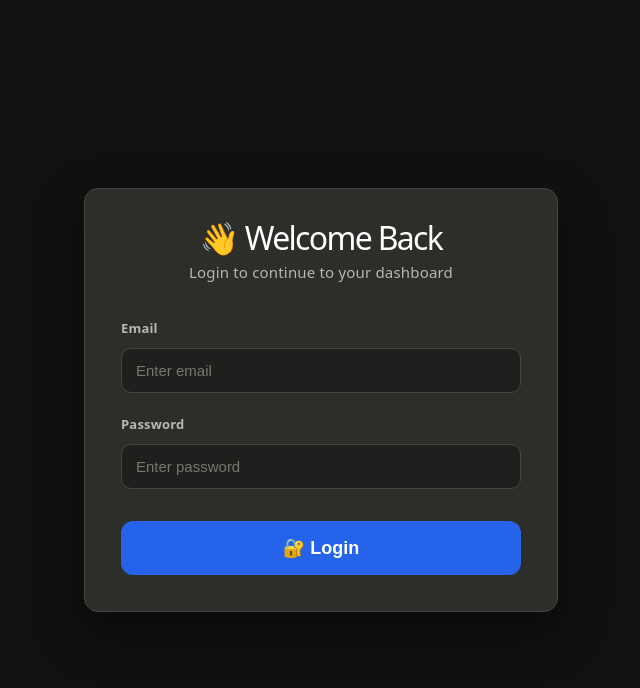
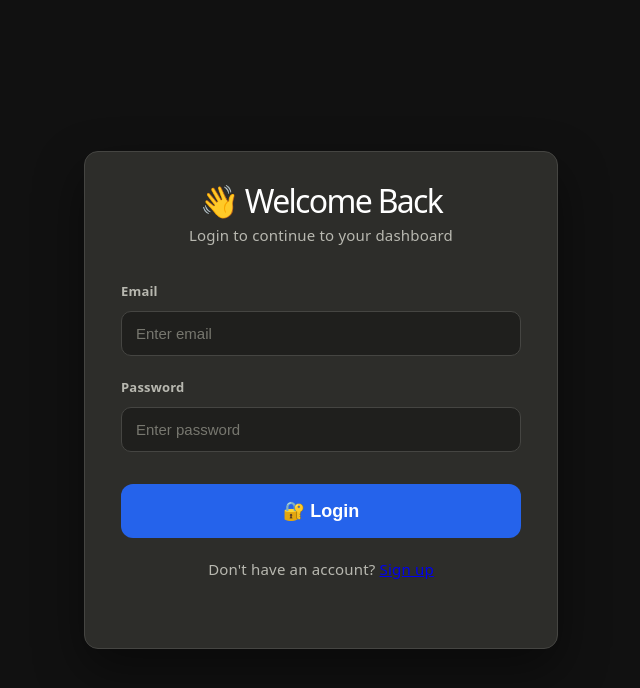
Before and after one commit to Youssef-Abdelbary/leipzik_milestone2, a React (Vite) app in the folder client/: page / in a window 1280 px wide. Shown: the top 688 px of the page, without its empty margins (319-959 px from the left). Built offline with nearby package versions, Linux system fonts and the light colour scheme.

Commit message:
KAN front end changes

```diff
--- a/client/src/pages/Login.css
+++ b/client/src/pages/Login.css
@@ -68,6 +68,7 @@
   width: 100%;
   padding: 16px;
   margin-top: 14px;
+  margin-bottom: 18px;
   border: none;
   border-radius: 12px;
   background-color: #2563eb;
@@ -76,9 +77,11 @@
   font-size: 18px;
   cursor: pointer;
 }
+
 .login-form button:hover {
   background-color: #4c40b5;
 }
+
 .error-message {
   color: #fca5a5;
   background-color: rgba(239, 68, 68, 0.15);
@@ -89,6 +92,7 @@
   text-align: center;
   font-size: 14px;
 }
+
 .success-message {
   color: #bbf7d0;
   background-color: rgba(34, 197, 94, 0.15);
@@ -99,3 +103,17 @@
   text-align: center;
   font-size: 14px;
 }
+
+.loginText {
+  margin-top: "13px";
+  font-size: "13px";
+  text-align: "center";
+  color: "#666";
+}
+
+
+.link {
+  color: "#111";
+  font-weight: "600";
+  text-decoration: "underline";
+}
--- a/client/src/pages/Login.jsx
+++ b/client/src/pages/Login.jsx
@@ -30,6 +30,8 @@ function Login() {
     console.log(data);
     if (response.ok) {
       localStorage.setItem("loggedInUser", JSON.stringify(data.user));
+      localStorage.setItem("token", data.token);
+      localStorage.setItem("refreshToken", data.refreshToken);
       setSuccess(data.message);
       setError("");
       if (data.user.role === "organizer") {
@@ -74,6 +76,9 @@ function Login() {
         {error && <p className="error-message">{error}</p>}
         {success && <p className="success-message">{success}</p>}
         <button type="submit">🔐 Login</button>
+        <p className="loginText">
+          Don't have an account? <a href="/register" className="link">Sign up</a>
+        </p>
       </form>
     </div>
   );
```
Also changed, not shown: 1 other file (tests, documents, lock files or other folders).
